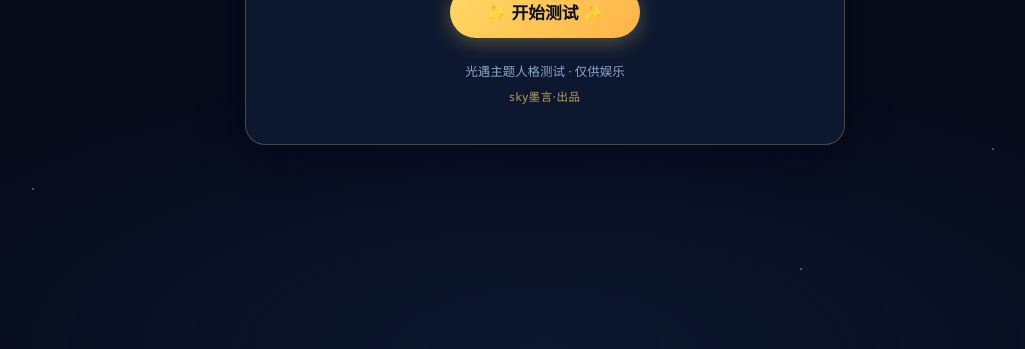
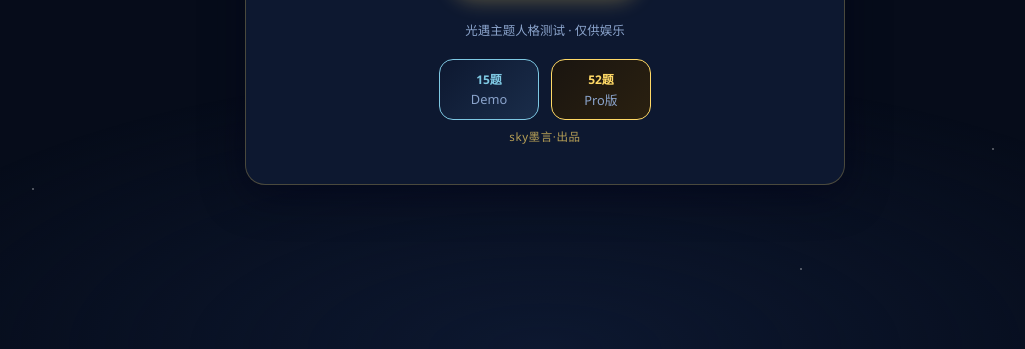
Before and after one commit to MoYan1638/skyti, a website built with Vite: page index.html in a window 1280 px wide. Shown: the part 451-800 px from the top of the page, without its empty margins (95-1120 px from the left). Built offline with nearby package versions, Linux system fonts and the light colour scheme.

Commit message:
fix: 恢复版本跳转按钮

```diff
--- a/index.html
+++ b/index.html
@@ -18,6 +18,7 @@
         <p class="intro-subtitle">30道题，深度分析你的光遇人格</p>
         <button id="btn-start" class="btn btn-primary">✨ 开始测试 ✨</button>
         <p class="intro-credit">光遇主题人格测试 · 仅供娱乐</p>
+        <div class="version-switcher"><a href="https://skytidemo.moyan06.icu" class="version-btn version-demo" target="_blank"><span class="version-label">15题</span><span class="version-name">Demo</span></a><a href="https://skytipro.moyan06.icu" class="version-btn version-pro" target="_blank"><span class="version-label">52题</span><span class="version-name">Pro版</span></a></div>
         <p class="intro-maker">sky墨言·出品</p>
       </div>
     </section>
```
